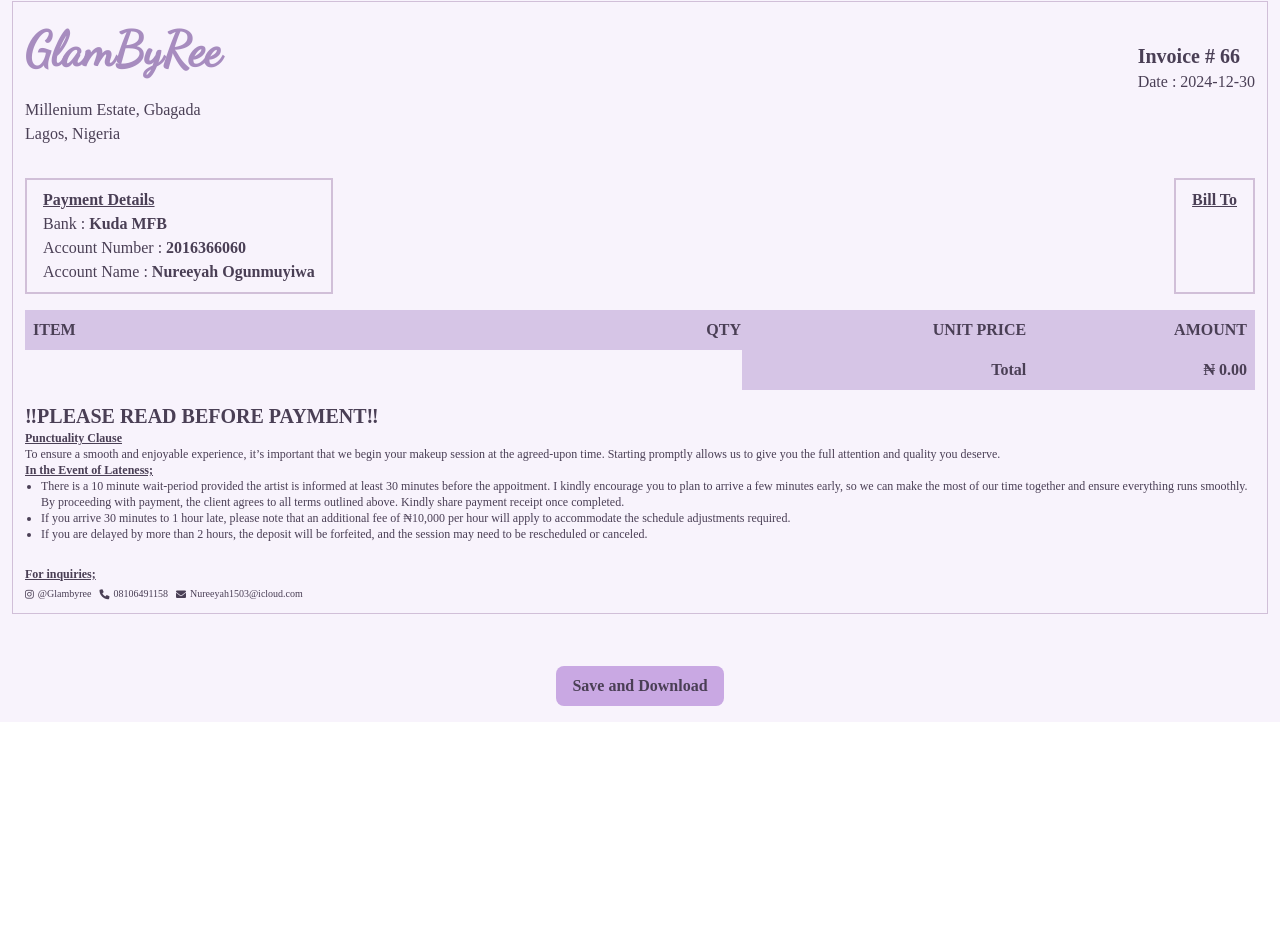
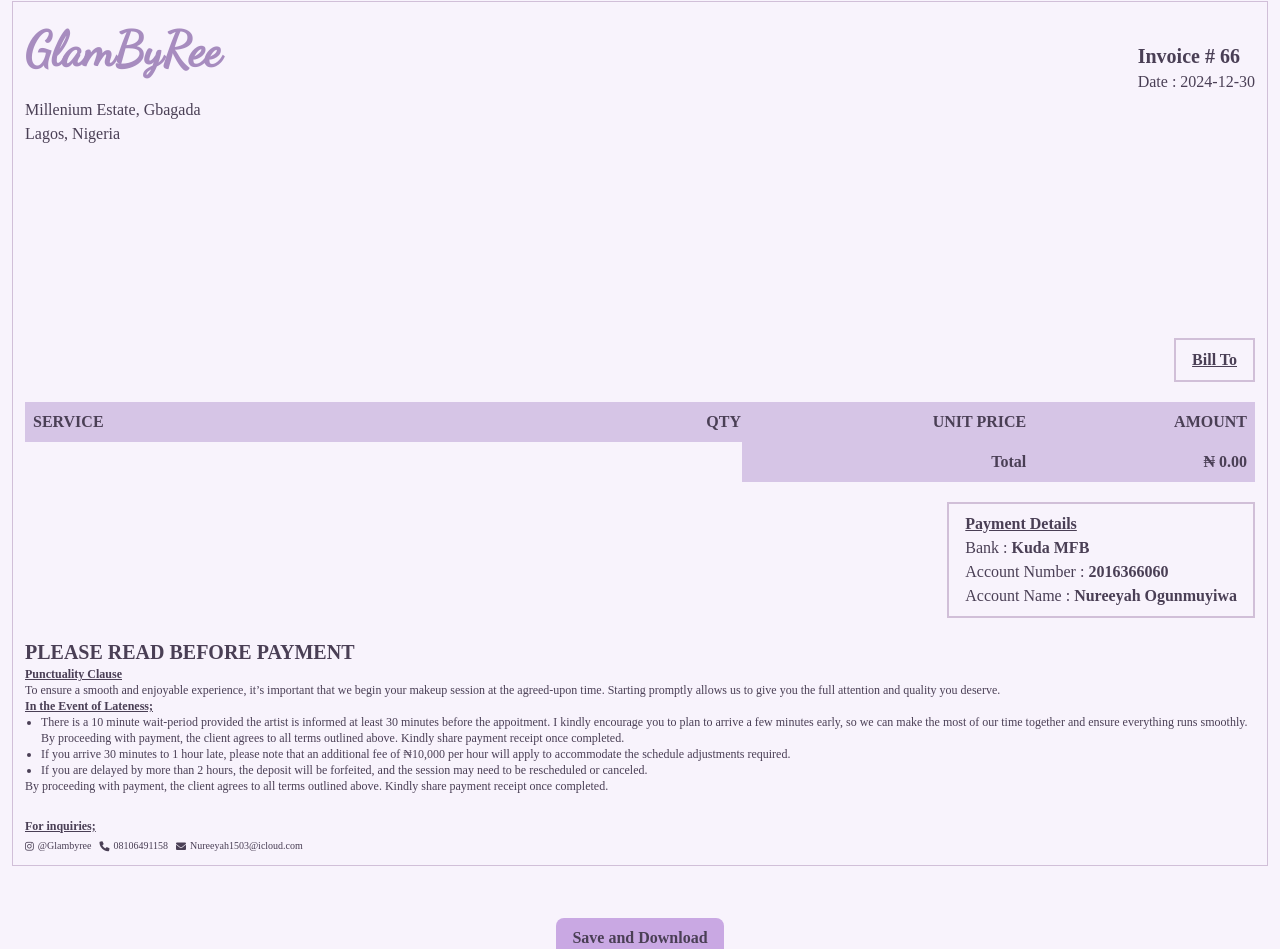
Before and after one commit to raheenah/glambyree_invoice, a React (Vite) app: page /add in a window 1280 px wide. Shown: the part 351-1300 px from the top of the page. Before the commit the page ends 1073 px from the top, so only its background shows below. Built offline with nearby package versions, Linux system fonts and the light colour scheme; a web font is replaced by a local one.

Commit message:
minor appearance changes

```diff
--- a/index.html
+++ b/index.html
@@ -2,9 +2,9 @@
 <html lang="en">
   <head>
     <meta charset="UTF-8" />
-    <link rel="icon" type="image/svg+xml" href="/vite.svg" />
+    <!-- <link rel="icon" type="image/svg+xml" href="/logo.png" /> -->
     <meta name="viewport" content="width=device-width, initial-scale=1.0" />
-    <title>Vite + React</title>
+    <title>Invoice</title>
     <link rel="preconnect" href="https://fonts.googleapis.com">
 <link rel="preconnect" href="https://fonts.gstatic.com" crossorigin>
 <link href="https://fonts.googleapis.com/css2?family=Delius&family=Funnel+Display&family=Lato:ital,wght@0,100;0,300;0,400;0,700;0,900;1,100;1,300;1,400;1,700;1,900&family=Open+Sans:ital,wght@0,300..800;1,300..800&family=Red+Hat+Text:ital,wght@0,300..700;1,300..700&family=Ubuntu:ital,wght@0,300;0,400;0,500;0,700;1,300;1,400;1,500;1,700&display=swap" rel="stylesheet">
@@ -12,6 +12,7 @@
 <link rel="preconnect" href="https://fonts.gstatic.com" crossorigin>
 <link href="https://fonts.googleapis.com/css2?family=Dancing+Script&display=swap" rel="stylesheet">
   <link href="https://cdnjs.cloudflare.com/ajax/libs/font-awesome/6.0.0-beta3/css/all.min.css" rel="stylesheet">
+  <link type="icon" href="/src/assets/logo.png"/>
 
 </head>
   <body>
--- a/src/components/SavedInvoice.jsx
+++ b/src/components/SavedInvoice.jsx
@@ -68,7 +68,7 @@ useEffect(() => {
 
         // console.log(element, "element")
         const fixedWidth = 1024;
-        const scale = 2;
+        const scale = 1;
 
         const canvas = await html2canvas(element, {
           scale: scale,
@@ -100,8 +100,8 @@ useEffect(() => {
       <div className='flex flex-col min-h-screen'>
         {/* {invDetails ? <p>{invDetails.client}</p> : <p>Loading...</p>} */}
         {invDetails && invItems.length > 0 && (
-          <div ref={invoiceRef} className=' px-3 py-6 my-3  w-fit '>
-            <div className='border mx-auto w-full border-input-border px-3 pt-6 pb-3'>
+          <div ref={invoiceRef} className=' px-3 py-6 my-3  w-fit  flex '>
+            <div className='border mx-auto  flex flex-col w-full border-input-border px-3 pt-6 pb-3'>
               <div className='flex flex-col justify-between '>
                 <div className='flex justify-between'>
                   <div className='flex flex-col'>
@@ -126,21 +126,7 @@ useEffect(() => {
                   </div>
                 </div>
 
-                <div className='grid grid-cols-2 mt-8 mb-4'>
-                  <div className='border-2 w-fit font-semibold  border-input-border px-4 py-2'>
-                    <h1 className='font-semibold underline'>Payment Details</h1>
-                    <div className='flex gap-1 font-semibold'>
-                      <p className='font-normal'>Bank : </p>Kuda MFB
-                    </div>
-                    <div className='flex gap-1'>
-                      <p className='font-normal'>Account Number : </p>2016366060
-                    </div>
-                    <div className='flex gap-1'>
-                      <p className='font-normal'>Account Name :</p>Nureeyah
-                      Ogunmuyiwa
-                    </div>
-                  </div>
-                  <div className='border-2 w-fit max-w-[70%] justify-self-end border-input-border px-4 py-2'>
+                <div className='border-2 w-fit mb-5 mt-48 max-w-[50%] self-end border-input-border px-4 py-2'>
                   <h1 className='font-semibold underline'>Bill To</h1>
                   <div className='flex gap-1'>
                     {/* <p className='font-semibold'>Name :</p> */}
@@ -156,12 +142,11 @@ useEffect(() => {
                   </div>
                 </div>
               </div>
-              </div>
 
               <table className=' w-full'>
                 <thead className='bg-table-header font-semibold'>
                   <tr>
-                    <td className='max-w-1/2 py-2 pl-2'>ITEM</td>
+                    <td className='max-w-1/2 py-2 pl-2'>SERVICE</td>
                     <td className='max-w-1/6 py-2 text-right'>QTY</td>
                     <td className='max-w-1/6 py-2 pl-2 text-right'>
                       UNIT PRICE
@@ -204,10 +189,24 @@ useEffect(() => {
                 </tbody>
               </table>
 
+              <div className='border-2 my-5  w-fit max-w-[50%] self-end font-semibold  border-input-border px-4 py-2'>
+                <h1 className='font-semibold underline'>Payment Details</h1>
+                <div className='flex gap-1 items-center font-semibold'>
+                  <p className='font-normal'>Bank : </p>Kuda MFB
+                </div>
+                <div className='flex gap-1 items-center'>
+                  <p className='font-normal'>Account Number : </p>2016366060
+                </div>
+                <div className='flex gap-1'>
+                  <p className='font-normal items-center'>Account Name :</p>
+                  Nureeyah Ogunmuyiwa
+                </div>
+              </div>
+
               <div className='flex flex-col w-full'>
                 <div className='text-xs mt-3 '>
-                  <h2 className='font-extrabold text-xl'>
-                    ‼PLEASE READ BEFORE PAYMENT‼
+                  <h2 className='font-extrabold   text-xl'>
+                    PLEASE READ BEFORE PAYMENT❗
                   </h2>
                   <ul>
                     <li>
@@ -231,9 +230,7 @@ useEffect(() => {
                           is informed at least 30 minutes before the appoitment.
                           I kindly encourage you to plan to arrive a few minutes
                           early, so we can make the most of our time together
-                          and ensure everything runs smoothly. By proceeding
-                          with payment, the client agrees to all terms outlined
-                          above. Kindly share payment receipt once completed.
+                          and ensure everything runs smoothly.
                         </li>
                         <li>
                           If you arrive 30 minutes to 1 hour late, please note
@@ -248,6 +245,8 @@ useEffect(() => {
                       </ul>
                     </li>
                   </ul>
+                  By proceeding with payment, the client agrees to all terms
+                  outlined above. Kindly share payment receipt once completed.
                 </div>
                 <div className='flex flex-col gap-1'>
                   <h3 className='text-xs mt-6 underline font-bold'>
@@ -273,9 +272,9 @@ useEffect(() => {
 
         <button
           onClick={downloadInvoiceAsPDF}
-          className='bg-button hover:bg-button-hover w-fit mx-auto px-4 font-bold rounded-lg py-2 '
+          className='bg-button hover:bg-button-hover w-fit mx-auto px-4 font-bold rounded-lg py-2 mb-5 '
         >
-          Save and Download
+          Download
         </button>
       </div>
     );
--- a/src/components/home.jsx
+++ b/src/components/home.jsx
@@ -206,7 +206,7 @@ const InvoicePage = () => {
       </div>
 
       <div ref={invoiceRef} className=' px-3 py-6 my-3  w-fit '>
-        <div className='border mx-auto w-full border-input-border px-3 pt-6 pb-3'>
+        <div className='border mx-auto  flex flex-col w-full border-input-border px-3 pt-6 pb-3'>
           <div className='flex flex-col justify-between '>
             <div className='flex justify-between'>
               <div className='flex flex-col'>
@@ -231,21 +231,7 @@ const InvoicePage = () => {
               </div>
             </div>
 
-            <div className='grid grid-cols-2 mt-8 mb-4'>
-              <div className='border-2 w-fit font-semibold  border-input-border px-4 py-2'>
-                <h1 className='font-semibold underline'>Payment Details</h1>
-                <div className='flex gap-1 font-semibold'>
-                  <p className='font-normal'>Bank : </p>Kuda MFB
-                </div>
-                <div className='flex gap-1'>
-                  <p className='font-normal'>Account Number : </p>2016366060
-                </div>
-                <div className='flex gap-1'>
-                  <p className='font-normal'>Account Name :</p>Nureeyah
-                  Ogunmuyiwa
-                </div>
-              </div>
-              <div className='border-2 w-fit max-w-[70%] justify-self-end border-input-border px-4 py-2'>
+            <div className='border-2 w-fit mb-5 mt-48 max-w-[50%] self-end border-input-border px-4 py-2'>
               <h1 className='font-semibold underline'>Bill To</h1>
               <div className='flex gap-1'>
                 {/* <p className='font-semibold'>Name :</p> */}
@@ -261,12 +247,11 @@ const InvoicePage = () => {
               </div>
             </div>
           </div>
-          </div>
 
           <table className=' w-full'>
             <thead className='bg-table-header  font-semibold '>
               <tr className=' '>
-                <td className='w-1/2 py-2 pl-2'>ITEM</td>
+                <td className='w-1/2 py-2 pl-2'>SERVICE</td>
                 <td className='max-w-1/12 py-2 text-right'>QTY</td>
                 <td className='max-w-1/6 py-2 pl-2 text-right'>UNIT PRICE </td>
                 <td className='max-w-1/6 py-2 text-right pr-2'>AMOUNT </td>
@@ -304,11 +289,23 @@ const InvoicePage = () => {
               </tr>
             </tbody>
           </table>
+          <div className='border-2  my-5 w-fit max-w-[50%] self-end font-semibold  border-input-border px-4 py-2'>
+            <h1 className='font-semibold underline'>Payment Details</h1>
+            <div className='flex gap-1 items-center font-semibold'>
+              <p className='font-normal '>Bank : </p>Kuda MFB
+            </div>
+            <div className='flex gap-1 items-center'>
+              <p className='font-normal'>Account Number : </p>2016366060
+            </div>
+            <div className='flex gap-1 items-center'>
+              <p className='font-normal'>Account Name :</p>Nureeyah Ogunmuyiwa
+            </div>
+          </div>
 
           <div className='flex flex-col w-full'>
-            <div className='text-xs mt-3 '>
+            <div className='text-xs '>
               <h2 className='font-extrabold text-xl'>
-                ‼PLEASE READ BEFORE PAYMENT‼
+                PLEASE READ BEFORE PAYMENT
               </h2>
               <ul>
                 <li>
@@ -345,6 +342,10 @@ const InvoicePage = () => {
                       or canceled.
                     </li>
                   </ul>
+                  <p>
+                    By proceeding with payment, the client agrees to all terms
+                    outlined above. Kindly share payment receipt once completed.
+                  </p>
                 </li>
               </ul>
             </div>
```
Also changed, not shown: src/assets/logo.png (added). Lines whose indentation alone changed are shown as unchanged.
